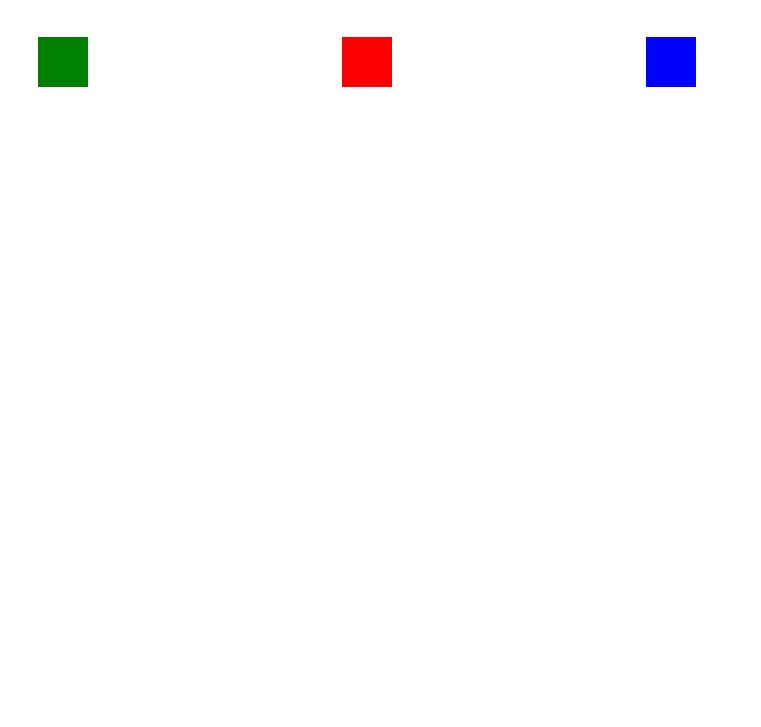
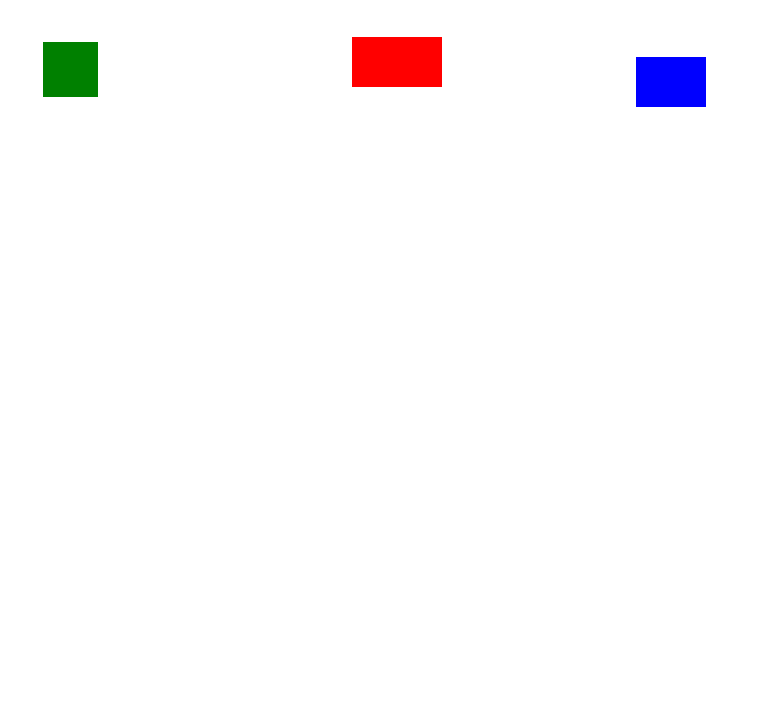
Before and after one commit to GerardoX1/GerardoX1.github.io, a plain HTML site: page rv/Ejercicio1.html in a window 1280 px wide. Shown: the part 73-800 px from the top of the page, without its empty margins (0-761 px from the left). Drawn offline with Linux system fonts and the light colour scheme.

Commit message:
Update Ejercicio1.html

```diff
--- a/rv/Ejercicio1.html
+++ b/rv/Ejercicio1.html
@@ -25,21 +25,21 @@
 var miCanvas1 = document.getElementById("miCanvas1");
 var contexto = miCanvas1.getContext("2d");
 contexto.fillStyle = "green";
-contexto.fillRect(30, 30, 50, 50);
+contexto.fillRect(35, 35, 55, 55);
 </script>
 
 <script>
 var miCanvas2 = document.getElementById("miCanvas2");
 var contexto = miCanvas2.getContext("2d");
 contexto.fillStyle = "red";
-contexto.fillRect(30, 30, 50, 50);
+contexto.fillRect(40, 30, 90, 50);
 </script>
 
 <script>
 var miCanvas3 = document.getElementById("miCanvas3");
 var contexto = miCanvas3.getContext("2d");
 contexto.fillStyle = "blue";
-contexto.fillRect(30, 30, 50, 50);
+contexto.fillRect(20, 50, 70, 80);
 </script>
 </body>
 </html>
```
